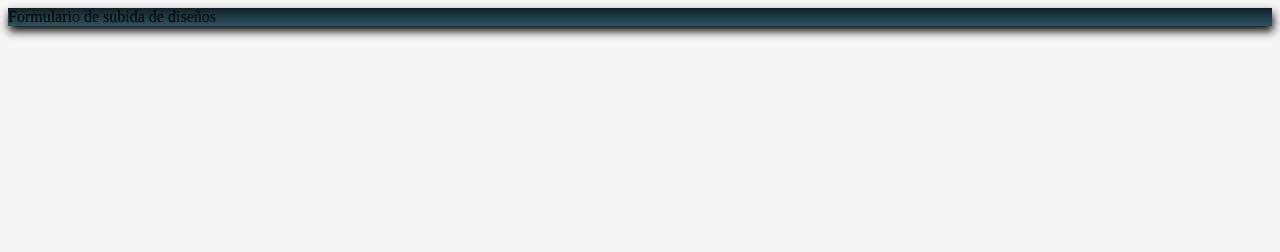
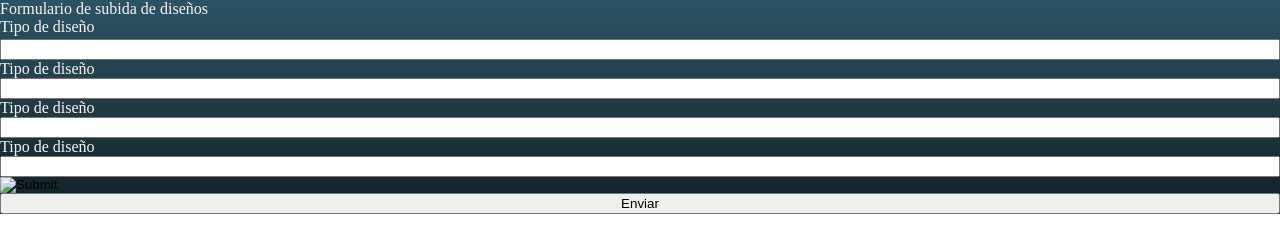
Before and after one commit to Matias3434/SublimeStyle, a plain HTML site: page form.html in a window 1280 px wide. Drawn offline with Linux system fonts and the light colour scheme.

Commit message:
Inicio del Formulario y slides

```diff
--- a/form.html
+++ b/form.html
@@ -4,13 +4,28 @@
 		<meta charset="UTF-8" />
 		<meta name="viewport" content="width=device-width, initial-scale=1.0" />
 		<title>Formulario de dubida de diseños</title>
-		<link rel="stylesheet" href="style.css" />
+		<link rel="stylesheet" href="style2.css" />
 	</head>
 	<body>
 		<main>
-      <header>Formulario de subida de diseños</header>
+			<header>Formulario de subida de diseños</header>
 			<div class="form-container">
-				<form></form>
+				<form class="form">
+					<label for="text">Tipo de diseño</label>
+					<input class="input" type="text" name="Tipo de diseño" id="" />
+					<label for="text">Tipo de diseño</label>
+					<input class="input" type="text" name="Tipo de diseño" id="" />
+					<label for="text">Tipo de diseño</label>
+					<input class="input" type="text" name="Tipo de diseño" id="" />
+					<label for="text">Tipo de diseño</label>
+					<input class="input" type="text" name="Tipo de diseño" id="" />
+					<input
+						class="input-image"
+						type="image"
+						name="Imagen del Diseño"
+						id="" />
+					<button type="submit">Enviar</button>
+				</form>
 			</div>
 		</main>
 	</body>
--- a/style.css
+++ b/style.css
@@ -93,3 +93,10 @@ footer {
 	color: #049589;
 	text-align: center;
 }
+
+
+.navbar-brand{
+	width: 150px;
+	height: 70px;
+	padding: 0;
+}
--- /dev/null
+++ b/style2.css
@@ -0,0 +1,26 @@
+body {
+	margin: 0%;
+	padding: 0%;
+}
+
+main {
+	background: #0f2027; /* fallback for old browsers */
+	background: -webkit-linear-gradient(
+		to bottom,
+		#2c5364,
+		#203a43,
+		#0f2027
+	); /* Chrome 10-25, Safari 5.1-6 */
+	background: linear-gradient(
+		to bottom,
+		#2c5364,
+		#203a43,
+		#0f2027
+	); /* W3C, IE 10+/ Edge, Firefox 16+, Chrome 26+, Opera 12+, Safari 7+ */
+	color: whitesmoke;
+}
+
+form {
+	display: grid;
+	grid-template-rows: repeat(2, 1fr);
+}
```
Also changed, not shown: index.html (+2 -2 lines), multimedia/Logo_2.png (added), 2 other files.
